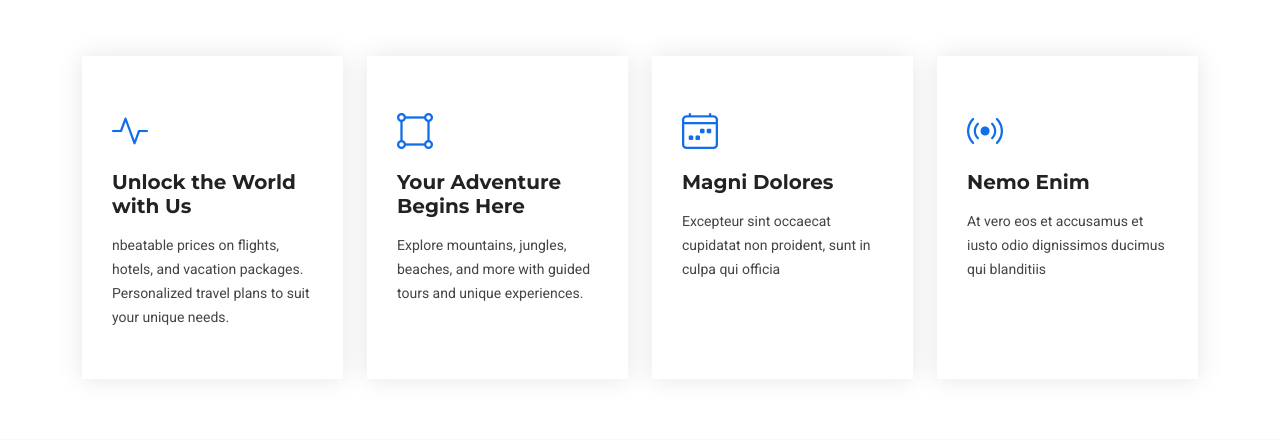
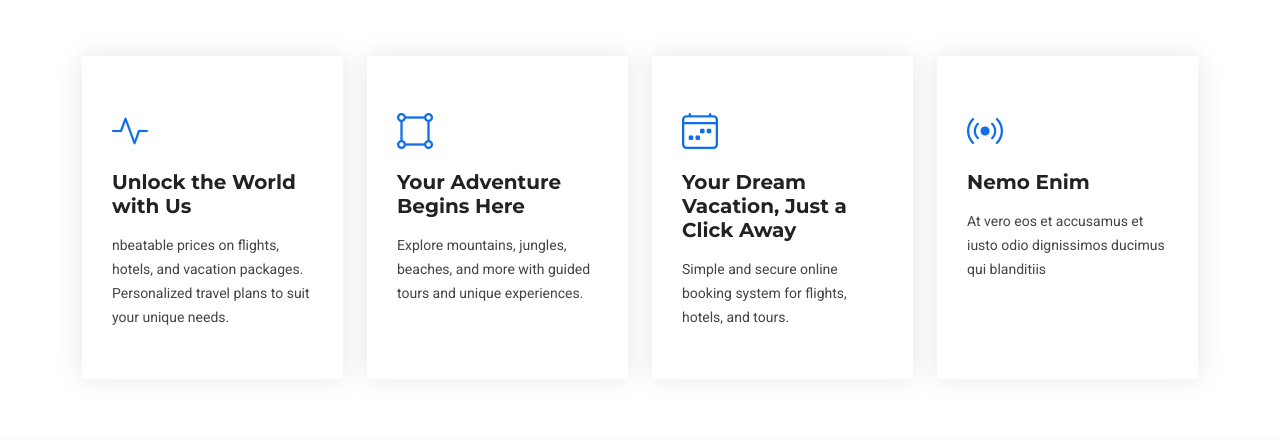
Before and after one commit to Carrington-dev/adventures, a Flask app: page / in a window 1280 px wide. Shown: the part 723-1163 px from the top of the page. Run offline with Flask 3, Linux system fonts and the light colour scheme; some libraries are stand-ins or nearby versions.

Commit message:
Update index.html
Co-Authored-By: Stemgon <165911512+stemgon@users.noreply.github.com>
Co-Authored-By: Carrington Muleya <79579279+carrington-dev@users.noreply.github.com>

```diff
--- a/templates/index.html
+++ b/templates/index.html
@@ -47,8 +47,8 @@
       <div class="col-xl-3 col-md-6 d-flex" data-aos="fade-up" data-aos-delay="300">
         <div class="service-item position-relative">
           <div class="icon"><i class="bi bi-calendar4-week icon"></i></div>
-          <h4><a href="" class="stretched-link">Magni Dolores</a></h4>
-          <p>Excepteur sint occaecat cupidatat non proident, sunt in culpa qui officia</p>
+          <h4><a href="" class="stretched-link">Your Dream Vacation, Just a Click Away</a></h4>
+          <p>Simple and secure online booking system for flights, hotels, and tours.</p>
         </div>
       </div><!-- End Service Item -->
 
```
